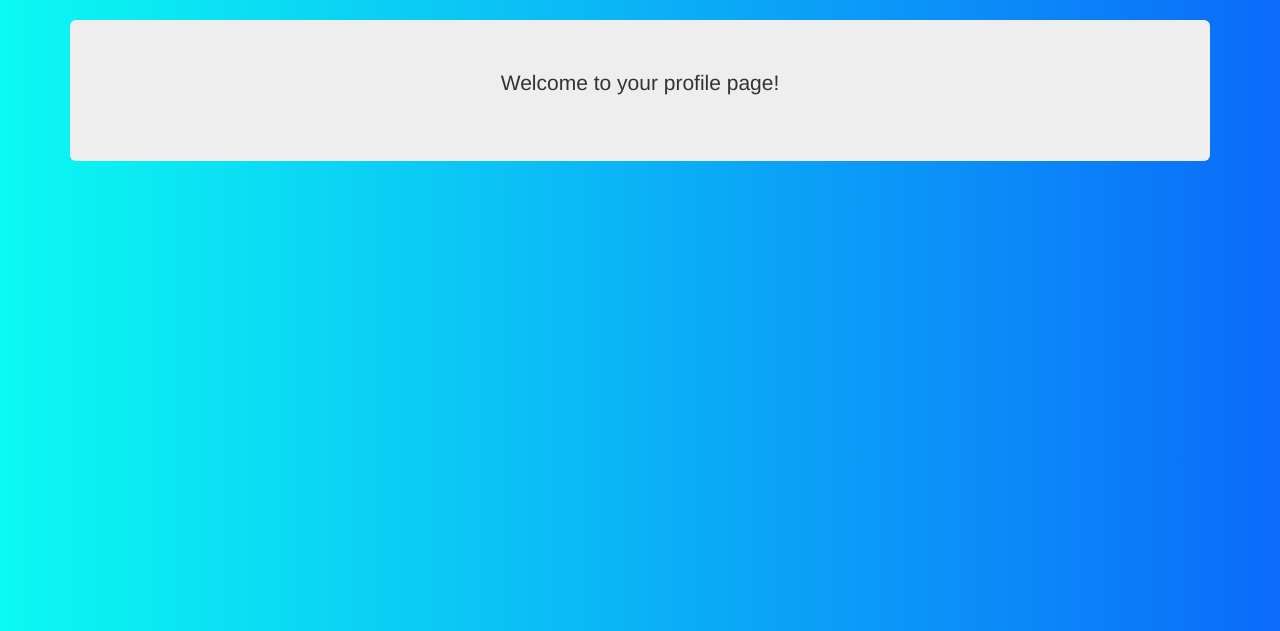
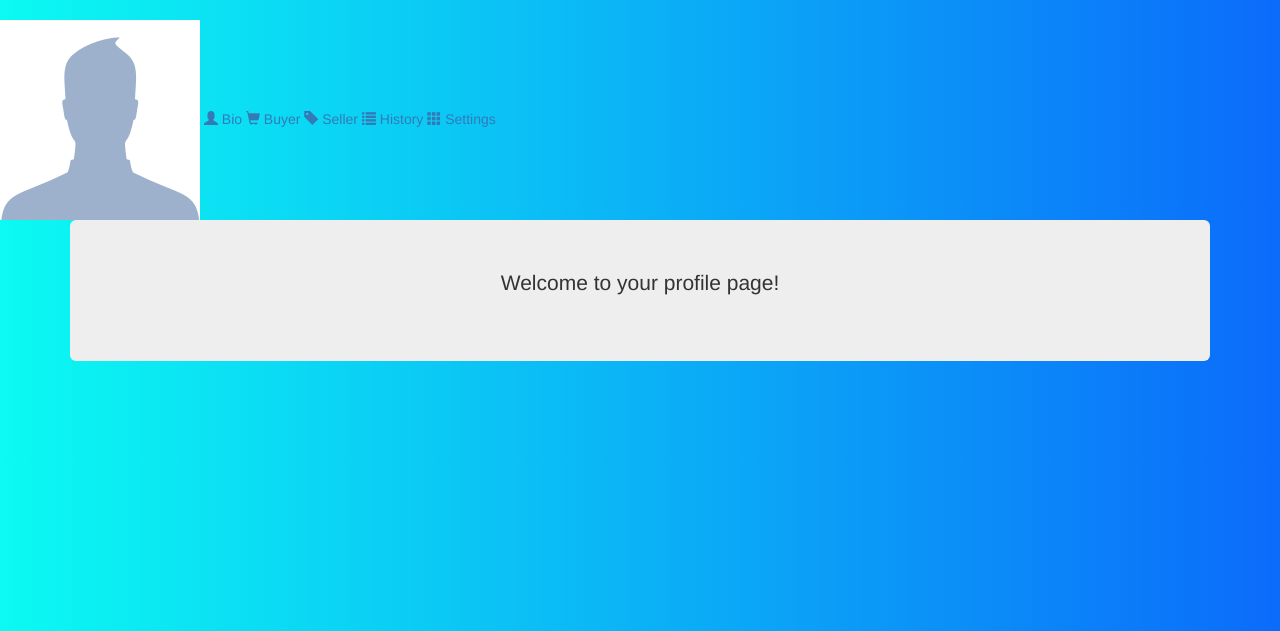
Before and after one commit to seonghwanchoi0203/Garbage-Collector, a Django app: template templates/userprof.html in a window 1280 px wide. Shown: the part 52-683 px from the top of the page. Run offline with Django 3.2, Linux system fonts and the light colour scheme; the template is opened without the code that fills it, so the values that code supplies are empty; some libraries are stand-ins or nearby versions.

Commit message:
sidebar on user profile page added

```diff
--- a/templates/userprof.html
+++ b/templates/userprof.html
@@ -8,10 +8,45 @@
         <link rel="stylesheet" href="{% static "bower_components/css/style1.css" %}">
 
     <head>
+      <!-- fixed side bar menu -->
+      <!-- if pushing animated side bar is wanted, use "bower_components/css/pushingSidebar_style.css"
+      <link rel="stylesheet" type="text/css" href="{% static "bower_components/css/pushingSidebar_style.css" %}">
+      -->
+      <link rel="stylesheet" type="text/css" href="{% static "bower_components/css/fixedSidebar_style.css" %}">
+      <meta name="viewport" content="width=device-width, initial-scale=1">
+
       <title>{{user.username}}'s Profile</title>
     </head>
+
     <body>
       {% include "header.html" %}
+
+      <!-- for fixed side bar menu -->
+      <div class="sidenav">
+        <a class="profPic" href="profile"><img src="{% static "media/default_profile_pic.png" %}" /></a>
+        <a href="#"><i class="glyphicon glyphicon-user"></i> Bio</a>
+        <a href="#"><i class="glyphicon glyphicon-shopping-cart"></i> Buyer</a>
+        <a href="#"><i class="glyphicon glyphicon-tag"></i> Seller</a>
+        <a href="#"><i class="glyphicon glyphicon-list"></i> History</a>
+        <a href="home"><i class="glyphicon glyphicon-th"></i> Settings</a>
+      </div>
+
+<!--
+      for pushing animated side bar menu
+      (if pushing side bar is wanted, comment out the above sidenav div, and uncomment this)
+
+      <div id="mySidenav" class="sidenav">
+        <a href="javascript:void(0)" class="closebtn" onclick="closeNav()">&times;</a>
+        <a href="#">Bio</a>
+        <a href="#">Buyer</a>
+        <a href="#">Seller</a>
+        <a href="about">About</a>
+      </div>
+
+      <div id="main">
+        <span style="font-size:30px;cursor:pointer" onclick="openNav()">&#9776; User Profile</span>
+-->
+      <div class="main"> <!-- For pushing animated side bar, comment out this line -->
         <div class="container">
           <div class="jumbotron">
             <p style="text-align:center;">Welcome to your profile page! <b>{{extended_user.bio}}</b></p>
@@ -42,7 +77,7 @@
           {% endif %}
           </div>
 
-        </div>
+
          <div>
 
                 <div >
@@ -101,8 +136,23 @@
                     </div>
                 {% endif %}
          </div>
-         </div>
-        <script>
+       </div>
+      </div>
+
+
+      <script>
+            // function for pushing bar feature
+            function openNav() {
+              document.getElementById("mySidenav").style.width = "250px";
+              document.getElementById("main").style.marginLeft = "250px";
+            }
+
+            // function for closing side bar feature
+            function closeNav() {
+              document.getElementById("mySidenav").style.width = "0";
+              document.getElementById("main").style.marginLeft = "0";
+            }
+
             //Function To Display Popup
             function pop(div) {
                 document.getElementById(div).style.display = 'block';
```
